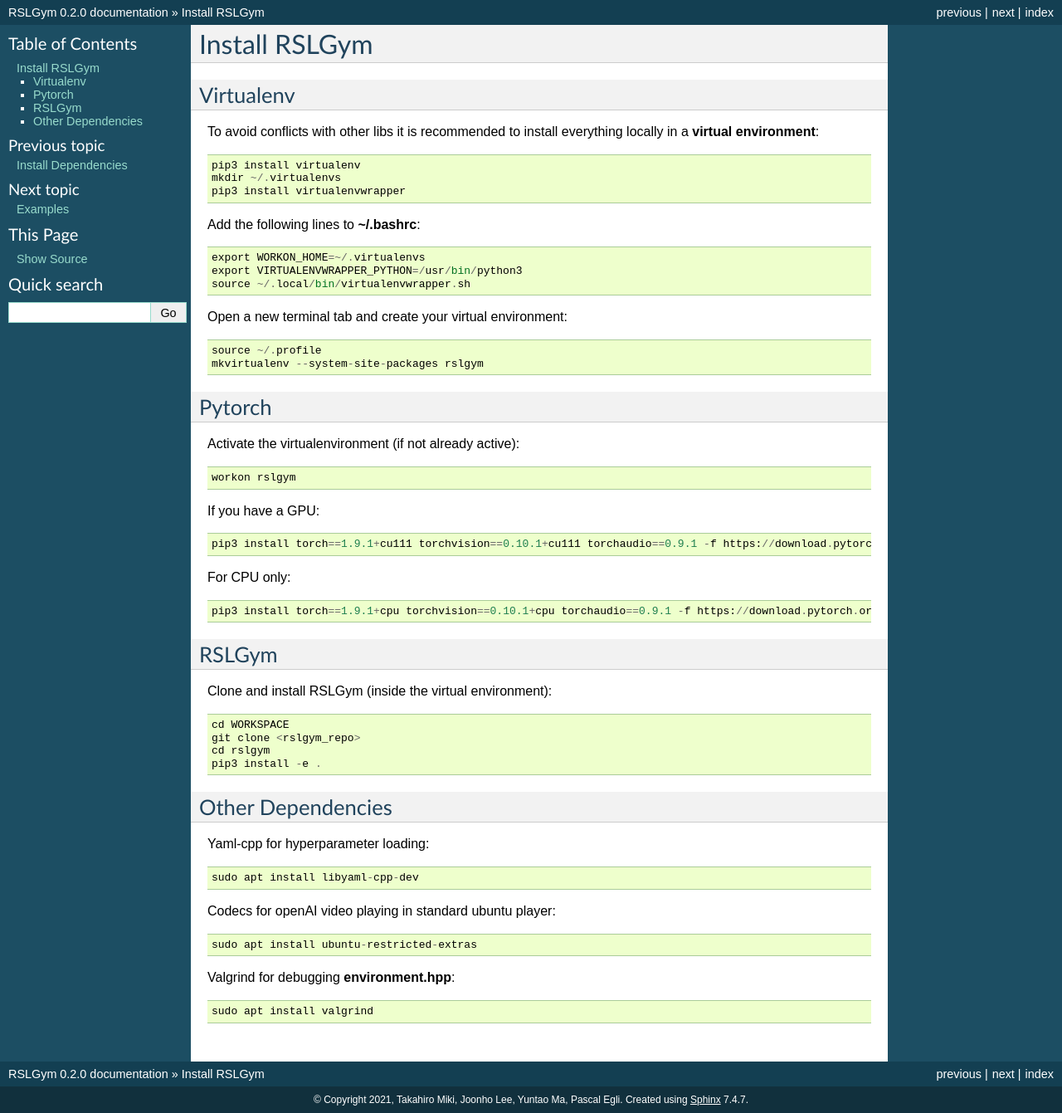
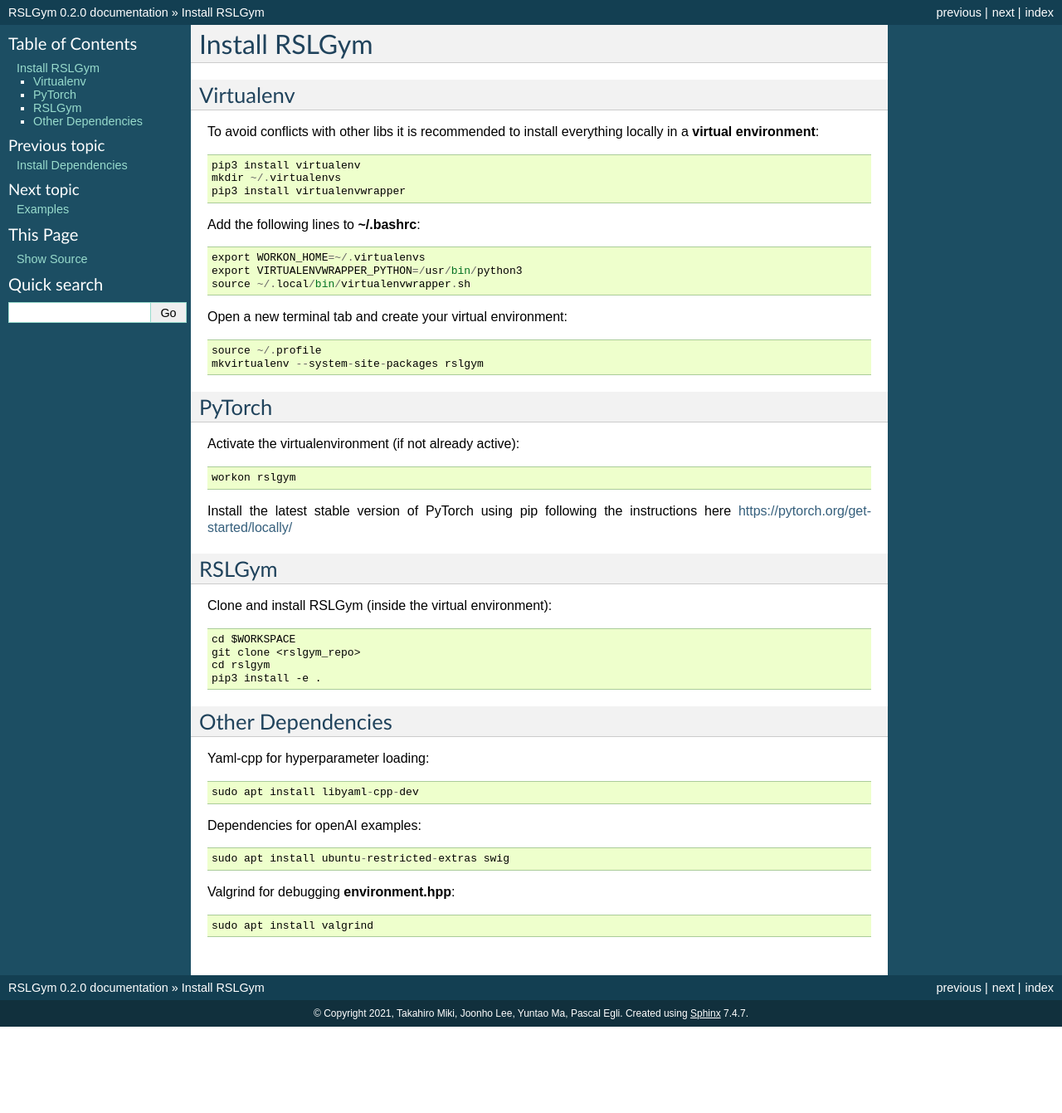
Before and after one commit to leggedrobotics/RSLGym, a Sphinx documentation site: the page built from docs/source/installation.rst, in a window 1280 px wide. Shown: the whole page at 83% size. Built offline with Sphinx 7.4.7, drawn with Linux system fonts in a browser that asks for light colours; after the commit the page ends 1237 px from its top, so only the background shows below that.

Commit message:
fix examples and update docs

```diff
--- a/docs/source/dependencies.rst
+++ b/docs/source/dependencies.rst
@@ -21,7 +21,7 @@
 
 *  Clone repo and install additional dependencies::
 
-      cd WORKSPACE
+      cd $WORKSPACE
       git clone https://github.com/raisimTech/raisimLib.git
       sudo apt install cmake
 
@@ -50,7 +50,7 @@
 ^^^^^^^^
 Install the PyBind11 library::
 
-    cd WORKSPACE/raisimLib/thirdParty/pybind11
+    cd $WORKSPACE/raisimLib/thirdParty/pybind11
     mkdir build
     cd build
     cmake .. -DCMAKE_BUILD_TYPE=Release -DCMAKE_INSTALL_PREFIX=$LOCAL_INSTALL -DPYBIND11_TEST=FALSE
--- a/docs/source/examples.rst
+++ b/docs/source/examples.rst
@@ -68,4 +68,4 @@
 
 Example of training openAI gym environments with PPO.
 
-No need to compile anything. Just run the training scripts in your virtual environment and specify the environment in the cfg.yaml.
+No need to compile anything. Just run the training scripts in your virtual environment.
--- a/docs/source/installation.rst
+++ b/docs/source/installation.rst
@@ -20,26 +20,20 @@
     source ~/.profile
     mkvirtualenv --system-site-packages rslgym
 
-Pytorch
+PyTorch
 ^^^^^^^^^^^^
 Activate the virtualenvironment (if not already active)::
 
     workon rslgym
 
-If you have a GPU::
-
-    pip3 install torch==1.9.1+cu111 torchvision==0.10.1+cu111 torchaudio==0.9.1 -f https://download.pytorch.org/whl/torch_stable.html
-
-For CPU only::
-
-    pip3 install torch==1.9.1+cpu torchvision==0.10.1+cpu torchaudio==0.9.1 -f https://download.pytorch.org/whl/torch_stable.html
+Install the latest stable version of PyTorch using pip following the instructions here https://pytorch.org/get-started/locally/
 
 
 RSLGym
 ^^^^^^^^^^^^
 Clone and install RSLGym (inside the virtual environment)::
 
-    cd WORKSPACE
+    cd $WORKSPACE
     git clone <rslgym_repo>
     cd rslgym
     pip3 install -e .
@@ -51,9 +45,9 @@
 
     sudo apt install libyaml-cpp-dev
 
-Codecs for openAI video playing in standard ubuntu player::
+Dependencies for openAI examples::
 
-    sudo apt install ubuntu-restricted-extras
+    sudo apt install ubuntu-restricted-extras swig
 
 Valgrind for debugging **environment.hpp**::
 
--- a/setup.py
+++ b/setup.py
@@ -12,6 +12,6 @@
     author_email='takahiro.miki1992@gmail.com',
     description='RSL version of raisim gym.',
     long_description='',
-    install_requires=['gym', 'ruamel.yaml', 'numpy', 'termcolor', 'cloudpickle', 'tensorboard'],
+    install_requires=['gym==0.22.0', 'ruamel.yaml', 'numpy', 'termcolor', 'cloudpickle', 'tensorboard'],
     scripts=['bin/rslgym'],
 )
```
Also changed, not shown: other parts of docs/source/examples.rst (+1 -1 lines), 5 other files.
